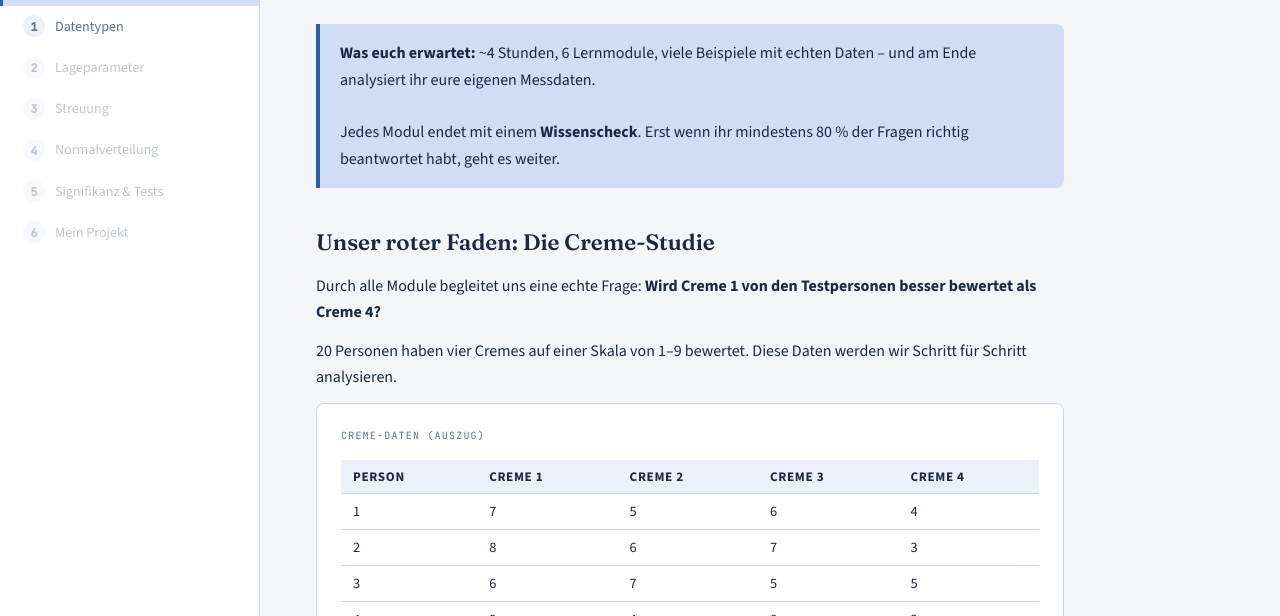
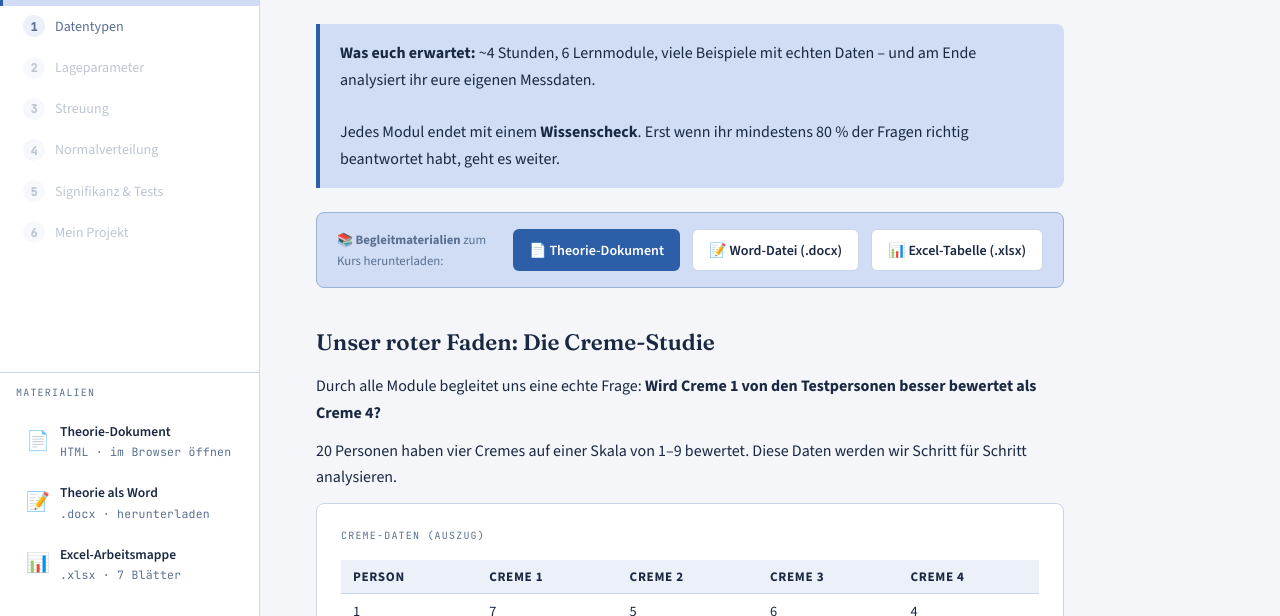
Before and after one commit to ehmseb/Statistik_Kurs_II, a plain HTML site: page index.html in a window 1280 px wide. Shown: the part 184-800 px from the top of the page. Drawn offline with nearby package versions, Linux system fonts and the light colour scheme.

Commit message:
Add files via upload

```diff
--- a/index.html
+++ b/index.html
@@ -143,6 +143,22 @@ code{font-family:'JetBrains Mono',monospace;font-size:.85em;background:var(--sur
 /* Theme toggle */
 .theme-btn{position:fixed;top:12px;right:16px;background:var(--surface);border:1px solid var(--border);border-radius:20px;padding:5px 12px;font-size:.78rem;cursor:pointer;color:var(--muted);z-index:200;font-family:'Source Sans 3',sans-serif}
 .theme-btn:hover{color:var(--text)}
+/* Downloads sidebar */
+.sidebar-downloads{padding:12px 16px 20px;border-top:1px solid var(--border);margin-top:auto}
+.sidebar-downloads .kurs-label{margin-bottom:10px}
+.dl-item{display:flex;align-items:center;gap:10px;padding:8px 10px;border-radius:6px;text-decoration:none;color:var(--text);transition:background .15s;margin-bottom:4px}
+.dl-item:hover{background:var(--surface-2)}
+.dl-icon{font-size:1.2rem;flex-shrink:0;width:24px;text-align:center}
+.dl-info{display:flex;flex-direction:column;min-width:0}
+.dl-name{font-size:.85rem;font-weight:600;white-space:nowrap;overflow:hidden;text-overflow:ellipsis}
+.dl-sub{font-size:.72rem;color:var(--muted);font-family:'JetBrains Mono',monospace;letter-spacing:.02em}
+/* Download callout in main */
+.dl-callout{display:flex;gap:12px;background:var(--accent-dim);border:1px solid color-mix(in srgb,var(--accent) 30%,var(--border));border-radius:var(--radius);padding:16px 20px;margin:24px 0;flex-wrap:wrap}
+.dl-callout-btn{display:inline-flex;align-items:center;gap:6px;padding:8px 16px;border-radius:6px;font-size:.88rem;font-weight:600;text-decoration:none;transition:opacity .15s;white-space:nowrap}
+.dl-callout-btn:hover{opacity:.85}
+.dl-callout-btn.primary{background:var(--accent);color:#fff}
+.dl-callout-btn.secondary{background:var(--surface);border:1px solid var(--border);color:var(--text)}
+.dl-callout-label{font-size:.8rem;color:var(--muted);align-self:center;flex:1;min-width:160px}
 /* Responsive */
 @media(max-width:700px){
   .sidebar{display:none}
@@ -162,6 +178,30 @@ code{font-family:'JetBrains Mono',monospace;font-size:.85em;background:var(--sur
   </div>
   <div class="progress-bar"><div class="progress-fill" id="prog"></div></div>
   <nav class="nav-list" id="navList"></nav>
+  <div class="sidebar-downloads">
+    <div class="kurs-label">Materialien</div>
+    <a href="theorie.html" class="dl-item" target="_blank">
+      <span class="dl-icon">📄</span>
+      <span class="dl-info">
+        <span class="dl-name">Theorie-Dokument</span>
+        <span class="dl-sub">HTML · im Browser öffnen</span>
+      </span>
+    </a>
+    <a href="Statistik-Theorie-NWW.docx" class="dl-item" download>
+      <span class="dl-icon">📝</span>
+      <span class="dl-info">
+        <span class="dl-name">Theorie als Word</span>
+        <span class="dl-sub">.docx · herunterladen</span>
+      </span>
+    </a>
+    <a href="Creme-Studie_Statistik.xlsx" class="dl-item" download>
+      <span class="dl-icon">📊</span>
+      <span class="dl-info">
+        <span class="dl-name">Excel-Arbeitsmappe</span>
+        <span class="dl-sub">.xlsx · 7 Blätter</span>
+      </span>
+    </a>
+  </div>
 </div>
 
 <main class="main">
@@ -175,6 +215,13 @@ code{font-family:'JetBrains Mono',monospace;font-size:.85em;background:var(--sur
   <div class="callout">
     <strong>Was euch erwartet:</strong> ~4 Stunden, 6 Lernmodule, viele Beispiele mit echten Daten – und am Ende analysiert ihr eure eigenen Messdaten.<br><br>
     Jedes Modul endet mit einem <strong>Wissenscheck</strong>. Erst wenn ihr mindestens 80 % der Fragen richtig beantwortet habt, geht es weiter.
+  </div>
+
+  <div class="dl-callout">
+    <span class="dl-callout-label">📚 <strong>Begleitmaterialien</strong> zum Kurs herunterladen:</span>
+    <a href="theorie.html" class="dl-callout-btn primary" target="_blank">📄 Theorie-Dokument</a>
+    <a href="Statistik-Theorie-NWW.docx" class="dl-callout-btn secondary" download>📝 Word-Datei (.docx)</a>
+    <a href="Creme-Studie_Statistik.xlsx" class="dl-callout-btn secondary" download>📊 Excel-Tabelle (.xlsx)</a>
   </div>
 
   <h2>Unser roter Faden: Die Creme-Studie</h2>
```
Also changed, not shown: 2 other files.
